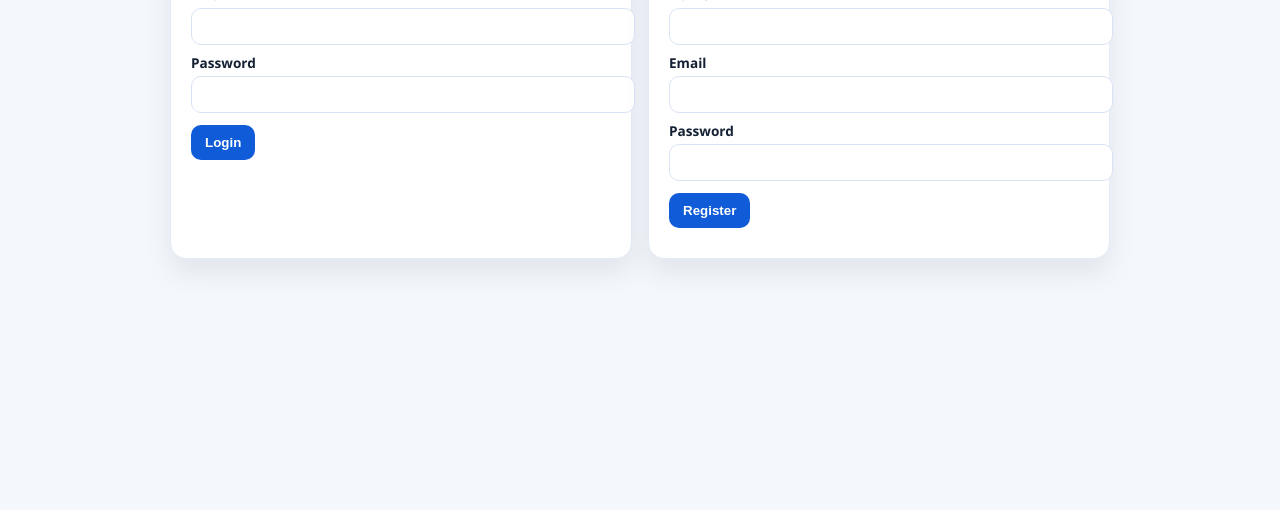
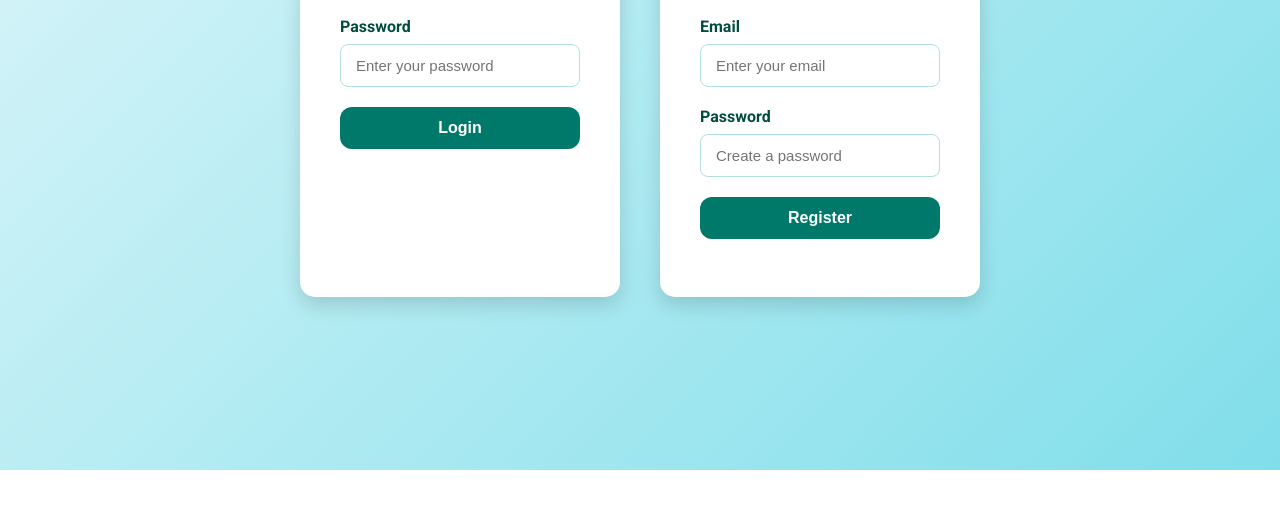
Before and after one commit to beast-69-bot/azedusite, a website: page login.html in a window 1280 px wide. Shown: the part 330-840 px from the top of the page. After the commit the page ends 800 px from the top, so only its background shows below. Drawn offline with Linux system fonts and the light colour scheme.

Commit message:
Update login page to requested two-panel Roboto design

```diff
--- a/login.html
+++ b/login.html
@@ -2,45 +2,142 @@
 <html lang="en">
 <head>
 <meta charset="UTF-8" />
-  <meta name="viewport" content="width=device-width, initial-scale=1.0" />
+<meta name="viewport" content="width=device-width, initial-scale=1" />
 <title>StudyPro Academy | Login</title>
 <style>
-    body{margin:0;font-family:Segoe UI,Tahoma,Geneva,Verdana,sans-serif;background:#f4f7fb;color:#142033}
-    .wrap{min-height:100vh;display:grid;place-items:center;padding:20px}
-    .grid{display:grid;grid-template-columns:1fr 1fr;gap:16px;width:min(940px,100%)}
-    .card{background:#fff;border:1px solid #e4ebf5;border-radius:16px;padding:20px;box-shadow:0 14px 28px rgba(15,31,58,.08)}
-    h2{margin:0 0 10px} label{display:block;font-size:.85rem;font-weight:700;margin:8px 0 4px}
-    input{width:100%;padding:10px 11px;border:1px solid #d9e3f5;border-radius:10px}
-    button{margin-top:12px;border:none;background:#0f5bd8;color:#fff;padding:10px 14px;border-radius:10px;font-weight:700;cursor:pointer}
-    .msg{margin-top:10px;font-size:.9rem}
-    .ok{color:#166534}.err{color:#b91c1c}
-    @media (max-width:900px){.grid{grid-template-columns:1fr}}
+  @import url('https://fonts.googleapis.com/css2?family=Roboto:wght@400;700&display=swap');
+
+  * {
+    box-sizing: border-box;
+  }
+  body {
+    margin: 0;
+    font-family: 'Roboto', sans-serif;
+    background: linear-gradient(135deg, #e0f7fa, #80deea);
+    display: flex;
+    justify-content: center;
+    align-items: center;
+    height: 100vh;
+  }
+
+  .container {
+    display: flex;
+    gap: 40px;
+    padding: 20px;
+  }
+
+  form {
+    background-color: #ffffff;
+    padding: 30px 40px;
+    border-radius: 15px;
+    box-shadow: 0 8px 20px rgba(0,0,0,0.15);
+    width: 320px;
+  }
+
+  form h2 {
+    margin-top: 0;
+    margin-bottom: 25px;
+    color: #00796b;
+    font-weight: 700;
+  }
+
+  label {
+    display: block;
+    margin-bottom: 8px;
+    font-weight: 600;
+    color: #004d40;
+  }
+
+  input[type="text"],
+  input[type="email"],
+  input[type="password"] {
+    width: 100%;
+    padding: 12px 15px;
+    margin-bottom: 20px;
+    border: 1px solid #b2dfdb;
+    border-radius: 8px;
+    font-size: 15px;
+    transition: border-color 0.3s, box-shadow 0.3s;
+  }
+
+  input[type="text"]:focus,
+  input[type="email"]:focus,
+  input[type="password"]:focus {
+    outline: none;
+    border-color: #00796b;
+    box-shadow: 0 0 8px #00897b70;
+  }
+
+  button {
+    width: 100%;
+    background-color: #00796b;
+    color: white;
+    padding: 12px 0;
+    border: none;
+    border-radius: 12px;
+    font-size: 16px;
+    font-weight: 700;
+    cursor: pointer;
+    transition: background-color 0.3s ease;
+  }
+
+  button:hover {
+    background-color: #004d40;
+  }
+
+  .msg {
+    margin-top: 10px;
+    font-size: 14px;
+    min-height: 18px;
+  }
+
+  .ok { color: #166534; }
+  .err { color: #b91c1c; }
+
+  @media (max-width: 700px) {
+    .container {
+      flex-direction: column;
+      align-items: center;
+    }
+    form {
+      width: 90%;
+      max-width: 400px;
+      margin-bottom: 20px;
+    }
+  }
 </style>
 </head>
 <body>
-  <div class="wrap">
-    <div class="grid">
-      <div class="card">
+
+<div class="container">
+  <form id="loginForm" action="#" method="POST">
     <h2>Login</h2>
-        <form id="loginForm">
-          <label>Email</label><input type="email" id="loginEmail" required />
-          <label>Password</label><input type="password" id="loginPassword" required />
+    <label for="loginEmail">Email</label>
+    <input type="email" id="loginEmail" name="email" placeholder="Enter your email" required />
+
+    <label for="loginPassword">Password</label>
+    <input type="password" id="loginPassword" name="password" placeholder="Enter your password" required />
+
     <button type="submit">Login</button>
     <div id="loginMsg" class="msg"></div>
   </form>
-      </div>
-      <div class="card">
+
+  <form id="registerForm" action="#" method="POST">
     <h2>Create Account</h2>
-        <form id="registerForm">
-          <label>Name</label><input type="text" id="regName" required />
-          <label>Email</label><input type="email" id="regEmail" required />
-          <label>Password</label><input type="password" id="regPassword" minlength="6" required />
+    <label for="registerName">Name</label>
+    <input type="text" id="registerName" name="name" placeholder="Enter your name" required />
+
+    <label for="registerEmail">Email</label>
+    <input type="email" id="registerEmail" name="email" placeholder="Enter your email" required />
+
+    <label for="registerPassword">Password</label>
+    <input type="password" id="registerPassword" name="password" placeholder="Create a password" required />
+
     <button type="submit">Register</button>
     <div id="registerMsg" class="msg"></div>
   </form>
 </div>
-    </div>
-  </div>
+
 <script src="/assets/app.js"></script>
 <script>
   const loginForm = document.getElementById("loginForm");
@@ -73,9 +170,9 @@
       await studypro.api("/api/auth/register", {
         method: "POST",
         body: JSON.stringify({
-            name: document.getElementById("regName").value.trim(),
-            email: document.getElementById("regEmail").value.trim(),
-            password: document.getElementById("regPassword").value
+          name: document.getElementById("registerName").value.trim(),
+          email: document.getElementById("registerEmail").value.trim(),
+          password: document.getElementById("registerPassword").value
         })
       });
       window.location.href = "/dashboard.html";
@@ -85,5 +182,6 @@
     }
   });
 </script>
+
 </body>
 </html>
```
Lines whose indentation alone changed are shown as unchanged.
